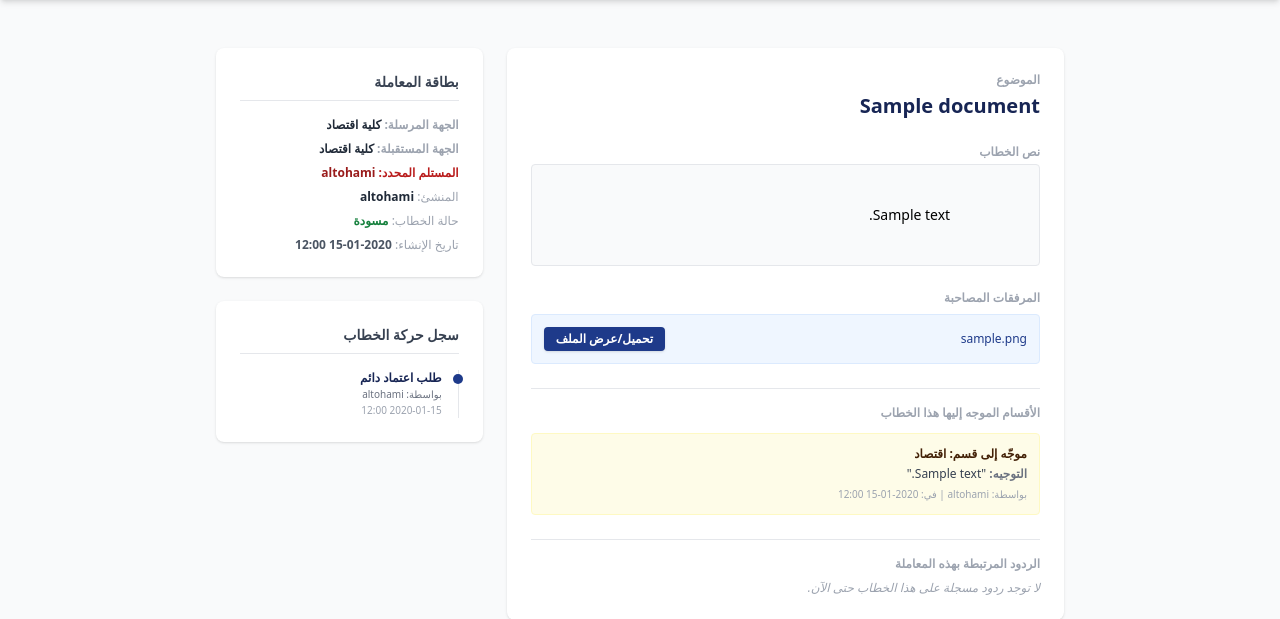
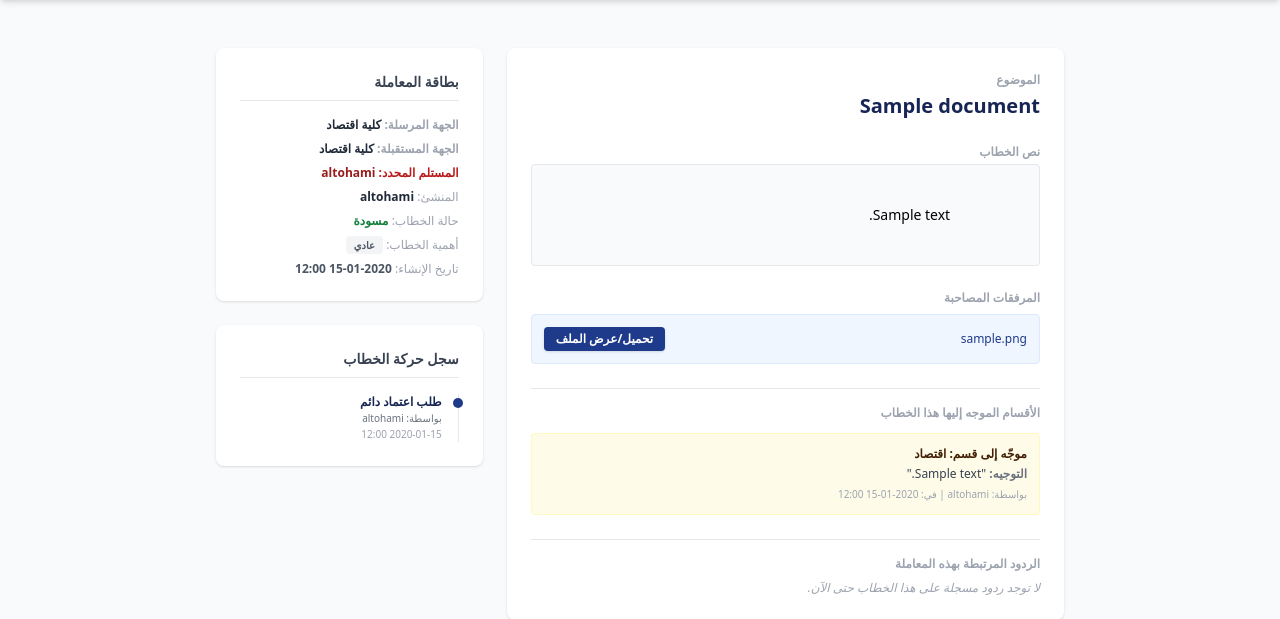
Before and after one commit to altohamikpaahi-blip/College_link_v2, a Django app: template templates/correspondence/document_detail.html in a window 1280 px wide. Shown: the part 80-699 px from the top of the page. Run offline with Django 5.2, Linux system fonts and the light colour scheme; the template is opened without the code that fills it: values that come from a table or form of the project are taken from there, others are empty; data comes from the database, SQL or seed files in the repository; tables that the repository leaves empty hold one stand-in row (values such as "Sample post"); some libraries are stand-ins or nearby versions.

Commit message:
Update document_detail.html

```diff
--- a/templates/correspondence/document_detail.html
+++ b/templates/correspondence/document_detail.html
@@ -35,7 +35,14 @@
     <main class="max-w-4xl mx-auto p-6 mt-6 grid grid-cols-1 md:grid-cols-3 gap-6">
         <div class="bg-white p-6 rounded-lg shadow md:col-span-2 space-y-6">
             <div>
-                <span class="text-xs font-bold text-gray-400 block mb-1">الموضوع</span>
+                <div class="flex items-center gap-2 mb-1">
+                    <span class="text-xs font-bold text-gray-400 block">الموضوع</span>
+                    {% if document.priority != 'normal' %}
+                        <span class="px-2 py-0.5 rounded text-[10px] font-bold {{ document.priority_badge_class }}">
+                            {{ document.get_priority_display }}
+                        </span>
+                    {% endif %}
+                </div>
                 <h2 class="text-xl font-bold text-blue-950">{{ document.title }}</h2>
             </div>
 
@@ -148,6 +155,7 @@
 
                     <p><span class="text-gray-400">المنشئ:</span> <strong class="text-gray-800">{{ document.sender.get_full_name|default:document.sender.username }}</strong></p>
                     <p><span class="text-gray-400">حالة الخطاب:</span> <span class="font-bold text-green-700">{{ document.get_status_display }}</span></p>
+                    <p><span class="text-gray-400">أهمية الخطاب:</span> <span class="px-2 py-0.5 rounded text-[10px] font-bold {{ document.priority_badge_class }}">{{ document.get_priority_display }}</span></p>
                     <p><span class="text-gray-400">تاريخ الإنشاء:</span> <strong class="text-gray-600">{{ document.created_at|date:"Y-m-d H:i" }}</strong></p>
                 </div>
             </div>
```
